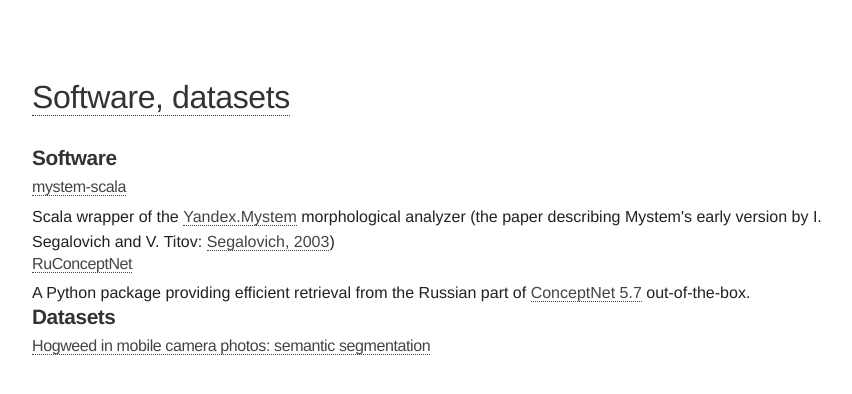
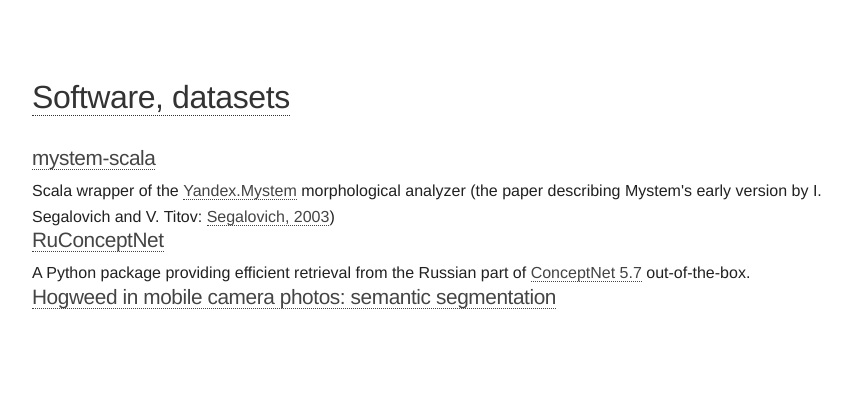
Before and after one commit to alexeyev/alexeyev.github.io, a Jekyll site: the page built from handmade.html, in a window 1280 px wide. Shown: the top 394 px of the page, without its empty margins (208-1060 px from the left). Built offline with Jekyll 4.4.1, drawn with Linux system fonts in a browser that asks for light colours.

Commit message:
Header behaviour updated + added more software and data

```diff
--- a/handmade.html
+++ b/handmade.html
@@ -14,20 +14,19 @@
     </nav>
 </header>
 <div class="content list">
-    <h3>Software</h3>
-    <h4><a href="https://github.com/alexeyev/mystem-scala">mystem-scala</a></h4>
+<!--    <h3>Software</h3>-->
+    <h3><a href="https://github.com/alexeyev/mystem-scala">mystem-scala</a></h3>
 
     Scala wrapper of the <a href="https://yandex.ru/dev/mystem/">Yandex.Mystem</a> morphological analyzer
     (the paper describing Mystem's early version by I. Segalovich and V. Titov:
     <a href="http://download.yandex.ru/company/iseg-las-vegas.pdf">Segalovich, 2003</a>)
 
-    <h4><a href="https://github.com/alexeyev/RuConceptNet">RuConceptNet</a></h4>
+    <h3><a href="https://github.com/alexeyev/RuConceptNet">RuConceptNet</a></h3>
 
     A Python package providing efficient retrieval from the Russian part
     of <a href="http://conceptnet.io/">ConceptNet 5.7</a> out-of-the-box.
 
-    <h3>Datasets</h3>
 
-    <h4><a href="https://github.com/alexeyev/hogweed-ground-level-view">Hogweed in mobile camera photos: semantic segmentation</a></h4>
+    <h3><a href="https://github.com/alexeyev/hogweed-ground-level-view">Hogweed in mobile camera photos: semantic segmentation</a></h3>
 
 </div>
```
